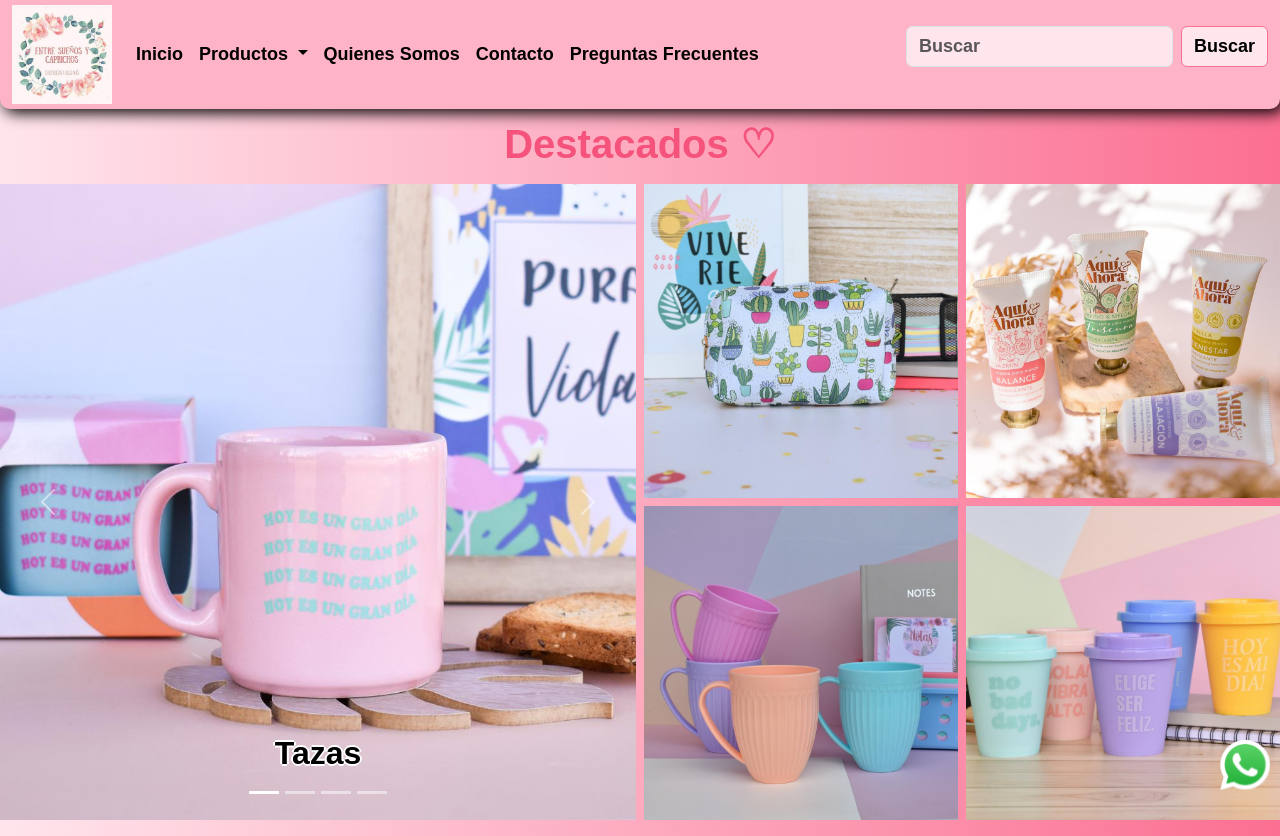
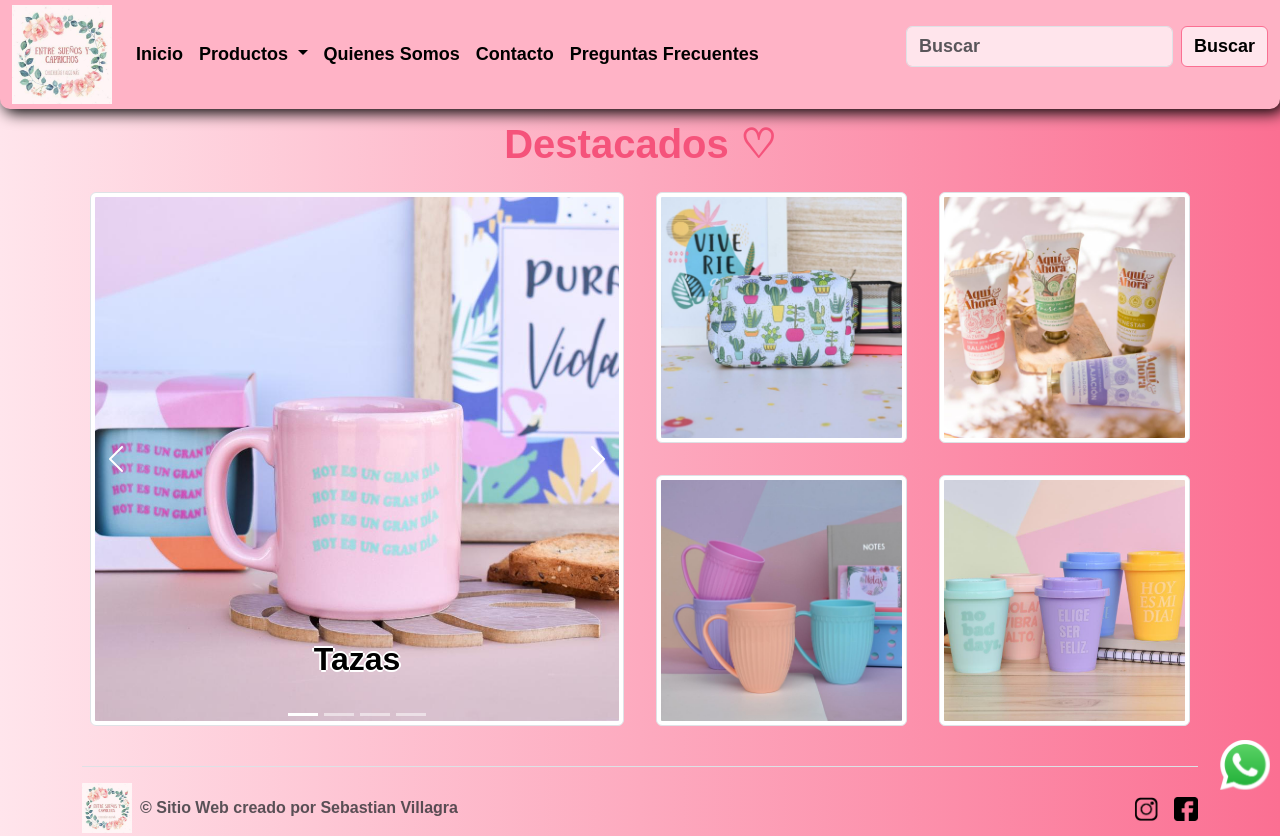
Before and after one commit to Davillagra/Entre-sue-os-y-caprichos, a plain HTML site: page index.html in a window 1280 px wide. Shown: the top 836 px of the page. Drawn offline with nearby package versions, Linux system fonts and the light colour scheme; a web font is replaced by a local one.

Commit message:
2.1 correcciones de vistas en el index

```diff
--- a/css/style.css
+++ b/css/style.css
@@ -73,9 +73,12 @@ body {
 
 /* MAIN INDEX */
 
+.mainIndex {
+    padding-top: 7.5rem;
+}
+
 .mainH1 {
     font-weight: bolder;
-    grid-area: des;
     color: #f5537b;
 }
 
@@ -85,7 +88,15 @@ body {
     text-shadow: 2px 0 0 white, -2px 0 0 white, 0 2px 0 white, 0 -2px 0 white;
 }
 
-.carouselOpt {
+.carousel-control-prev {
+    opacity: 100%;
+}
+
+.carousel-control-next {
+    opacity: 100%;
+}
+
+/* .carouselOpt {
     grid-area: car;
 }
 
@@ -115,7 +126,7 @@ body {
             "img1 img2"
             "img3 img4"
         ;
-        gap: 0.5rem;
+        gap: 1rem;
     }
 }
 
@@ -127,7 +138,6 @@ body {
             "car car img1"
             "car car img2"
         ;
-        gap: 0.5rem;
     }
 
     .img3 {
@@ -146,7 +156,6 @@ body {
             "des des des des"
             "car car img1 img2"
             "car car img3 img4";
-        gap: 0.5rem;
     }
 
     .img3 {
@@ -156,7 +165,7 @@ body {
     .img4 {
         display: block;
     }
-}
+} */
 
 /* MAIN PRODUCTOS */
 .mainProd {
--- a/index.html
+++ b/index.html
@@ -13,6 +13,7 @@
     <link rel="stylesheet" href="https://cdnjs.cloudflare.com/ajax/libs/animate.css/4.1.1/animate.min.css" />
 </head>
 <!-- Animate.style -->
+
 <body>
     <header>
         <!-- Barra de navegacion -->
@@ -62,10 +63,12 @@ vea bien pero de momento lo dejo asi -->
         </nav>
     </header>
 
-    <main class="mainIndex">
+    <main class="mainIndex ps-3 pe-3 container">
         <h1 class="mainH1 text-center">Destacados ♡</h1>
         <!-- Carrusel de imagenes -->
-        <div id="carouselExampleCaptions" class="carouselOpt carousel slide animate__animated animate__backInLeft">
+        <div class="row">
+            <div id="carouselExampleCaptions"
+                class="carouselOpt col-lg-6 col-md-12 p-3 carousel slide animate__animated animate__backInLeft">
                 <div class="carousel-indicators">
                     <button type="button" data-bs-target="#carouselExampleCaptions" data-bs-slide-to="0" class="active"
                         aria-current="true" aria-label="Slide 1"></button>
@@ -78,25 +81,26 @@ vea bien pero de momento lo dejo asi -->
                 </div>
                 <div class="carousel-inner">
                     <div class="carousel-item active">
-                    <img src="img/tazarosa.jpeg" class="d-block w-100 img-fluid" alt="taza">
+                        <img src="img/tazarosa.jpeg" class="d-block w-100 img-fluid img-thumbnail" alt="taza">
                         <div class="carousel-caption d-none d-md-block">
                             <h2 class="mainH2">Tazas</h2>
                         </div>
                     </div>
                     <div class="carousel-item">
-                    <img src="img/cartucheranegra.jpeg" class="d-block w-100 img-fluid" alt="cartuchera">
+                        <img src="img/cartucheranegra.jpeg" class="d-block w-100 img-fluid img-thumbnail"
+                            alt="cartuchera">
                         <div class="carousel-caption d-none d-md-block">
                             <h2 class="mainH2">Utiles</h2>
                         </div>
                     </div>
                     <div class="carousel-item">
-                    <img src="img/especieros.jpeg" class="d-block w-100 img-fluid" alt="especieros">
+                        <img src="img/especieros.jpeg" class="d-block w-100 img-fluid img-thumbnail" alt="especieros">
                         <div class="carousel-caption d-none d-md-block">
                             <h2 class="mainH2">Art. de cocina</h2>
                         </div>
                     </div>
                     <div class="carousel-item">
-                    <img src="img/libreta.jpeg" class="d-block w-100 img-fluid" alt="libreta">
+                        <img src="img/libreta.jpeg" class="d-block w-100 img-fluid img-thumbnail" alt="libreta">
                         <div class="carousel-caption d-none d-md-block">
                             <h2 class="mainH2">Anotadores</h2>
                         </div>
@@ -113,16 +117,36 @@ vea bien pero de momento lo dejo asi -->
                     <span class="visually-hidden">Siguiente</span>
                 </button>
             </div>
-        <img src="img/cartucherablanca.jpeg" alt="cartuchera" class="img1 img-fluid animate__animated animate__backInRight">
-        <img src="img/crema.jpeg" alt="crema" class="img2 img-fluid animate__animated animate__backInRight">
-        <img src="img/tazascolores.jpeg" alt="tazas" class="img3 img-fluid animate__animated animate__backInRight">
-        <img src="img/vasoscolores.jpeg" alt="vasos" class="img4 img-fluid animate__animated animate__backInRight">
+            <div class="col-lg-6 col-md-12">
+                <div class="row">
+                    <div class="col-6 p-3">
+                        <img src="img/cartucherablanca.jpeg" alt="cartuchera"
+                            class="img1 img-fluid img-thumbnail rounded animate__animated animate__backInRight">
+                    </div>
 
+                    <div class="col-6 p-3">
+                        <img src="img/crema.jpeg" alt="crema"
+                            class="img2 img-fluid img-thumbnail rounded animate__animated animate__backInRight">
+                    </div>
+                </div>
+                <div class="row rowP">
+                    <div class="col-6 p-3">
+                        <img src="img/tazascolores.jpeg" alt="tazas"
+                            class="img3 img-fluid img-thumbnail rounded animate__animated animate__backInRight">
+                    </div>
+
+                    <div class="col-6 p-3">
+                        <img src="img/vasoscolores.jpeg" alt="vasos"
+                            class="img4 img-fluid img-thumbnail rounded animate__animated animate__backInRight">
+                    </div>
+                </div>
+            </div>
+        </div>
     </main>
 
     <div class="container">
         <footer class="d-flex flex-wrap justify-content-between align-items-center py-3 my-4 border-top">
-            <div class="col-md-4 d-flex align-items-center">
+            <div class="col-lg-6 col-md-4 d-flex align-items-center">
                 <a href="/" class="mb-3 me-2 mb-md-0 text-muted text-decoration-none lh-1">
                     <img src="img/logo.jpeg" alt="logo" width="50" height="50">
                     </svg>
@@ -130,7 +154,7 @@ vea bien pero de momento lo dejo asi -->
                 <span class="mb-3 mb-md-0 text-muted footerSpan">© Sitio Web creado por Sebastian Villagra</span>
             </div>
 
-            <ul class="nav col-md-4 justify-content-end list-unstyled d-flex">
+            <ul class="nav col-lg-6 col-md-4 justify-content-end list-unstyled d-flex">
                 <li class="ms-3"><a class="text-muted" href="https://www.instagram.com"><img src="img/logoigbnw.png"
                             alt="logoig" width="24" height="24">
                     </a>
```
Lines whose indentation alone changed are shown as unchanged.
